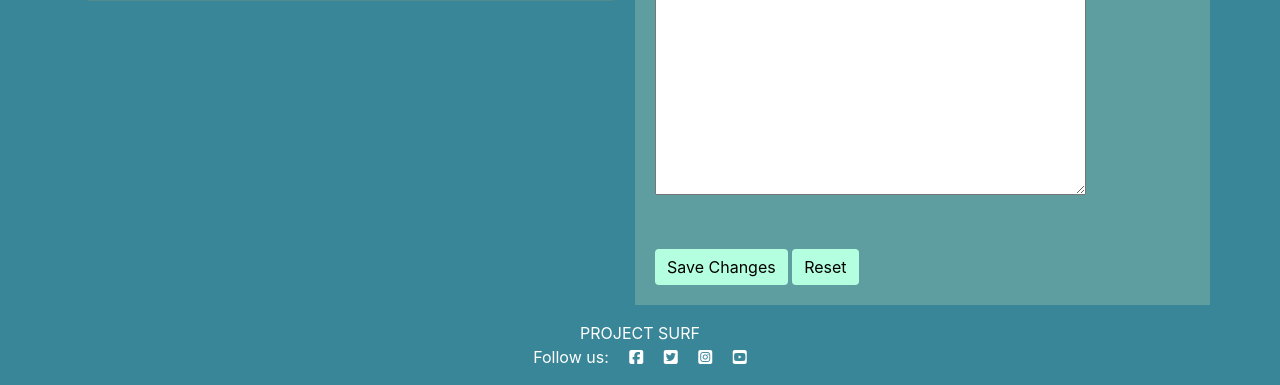
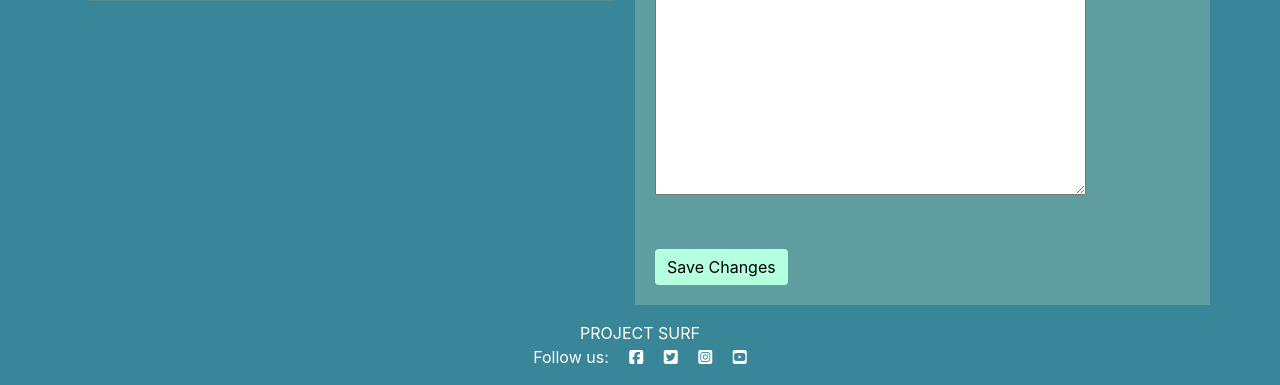
Before and after one commit to Code-Institute-Submissions/angharadcaswell-surf_volunteer_app_AugResub, a Django app: page /dashboard/profile/ in a window 1280 px wide. Shown: the part 633-1018 px from the top of the page. Run offline with Django 3.2, Linux system fonts and the light colour scheme; the visitor is signed in with stand-in values (Sample User, id 1); data comes from the database, SQL or seed files in the repository; data that the repository does not hold is empty; some libraries are stand-ins or nearby versions.

Commit message:
Removed reset button from profile update form as it's no longer needed

```diff
--- a/volunteer_dashboard/templates/profile.html
+++ b/volunteer_dashboard/templates/profile.html
@@ -41,7 +41,6 @@
         </div>
         <br><br>
         <button type="submit" class="btn btn-surf ">Save Changes</button>
-        <button type="reset" class="btn btn-surf ">Reset</button>
     </form>
       </div>
 
```
